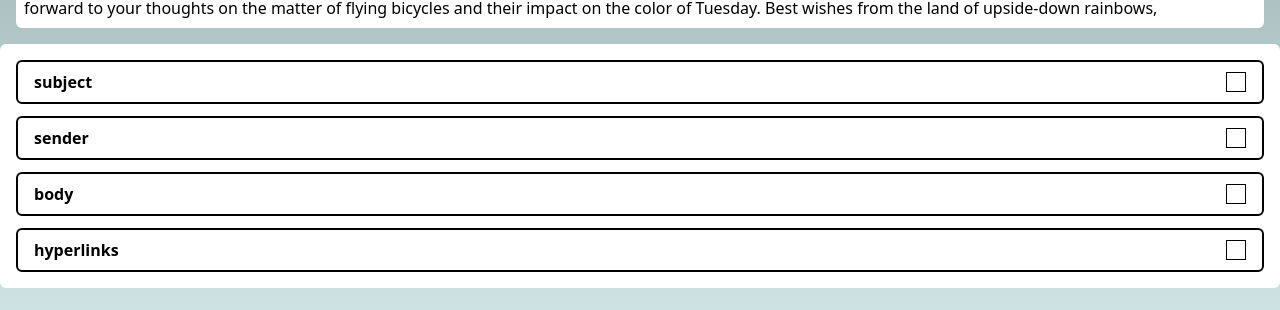
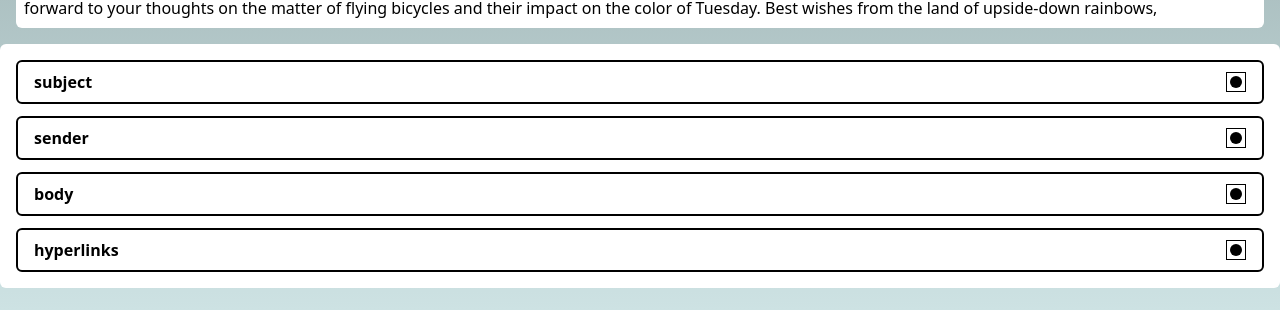
Before and after one commit to tysenh1/ScamSmart-Hackathon, a Next.js app: page /train/identify_email in a window 1280 px wide. Shown: the part 308-618 px from the top of the page. Built offline with nearby package versions, Linux system fonts and the light colour scheme.

Commit message:
luke push

```diff
--- a/app/train/identify_email/page.tsx
+++ b/app/train/identify_email/page.tsx
@@ -2,6 +2,7 @@
 import React, { useState } from 'react'
 
 interface question {
+  id: number;
   question: string;
   correct: boolean;
 }
@@ -14,29 +15,41 @@ const emailBody = 'I hope this message finds you swimming in a sea of marshmallo
 
 const questions: question[] = [
   {
+    id: 1,
     question: 'subject',
     correct: true,
   },
   {
+    id: 2,
     question: 'sender',
     correct: true,
   },
   {
+    id: 3,
     question: 'body',
     correct: true,
   },
   {
+    id: 4,
     question: 'hyperlinks',
     correct: false,
   }
 ]
 
 
-const [multiSelect, setMultiSelect] = useState('empty');
+  const [multiSelect, setMultiSelect] = useState([]);
 
-function handleClick() {
-  setMultiSelect();
-}
+  function handleClick(id: number) {
+
+  // @ts-ignore
+   const index = multiSelect.findIndex((i) => i.id === id)
+
+   if(index === -1) {
+    setMultiSelect()
+   } else {
+
+   }
+  }
 
   return (
     <>
@@ -53,7 +66,12 @@ function handleClick() {
             <>
               <button className='flex justify-between items-center bordered border-2 border-black rounded-md p-2 font-semibold px-4'>
                 {q.question}
-                <button onClick={() => handleClick()} className='w-5 h-5 border border-3 border-black' />
+                <button onClick={() => handleClick(q.id)} className='w-5 h-5 border border-3 border-black flex justify-center items-center'>
+
+                  {multiSelect ? <div className='w-3 h-3 rounded-full bg-black' />:<></>}
+
+                </button>
+
               </button>
             </>
           )
```
